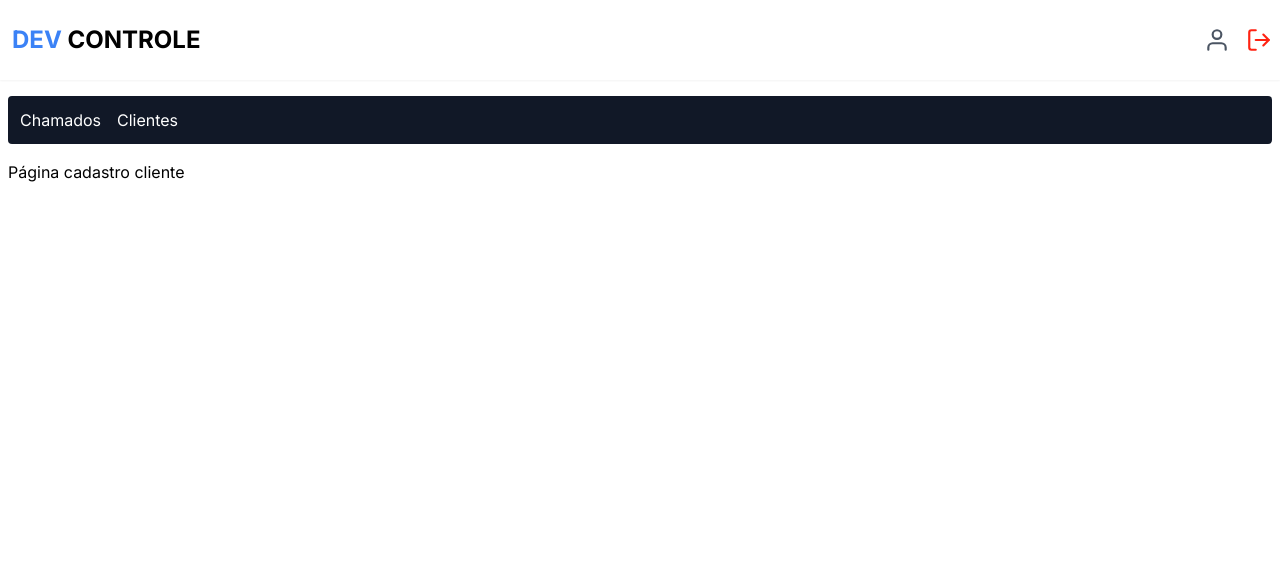
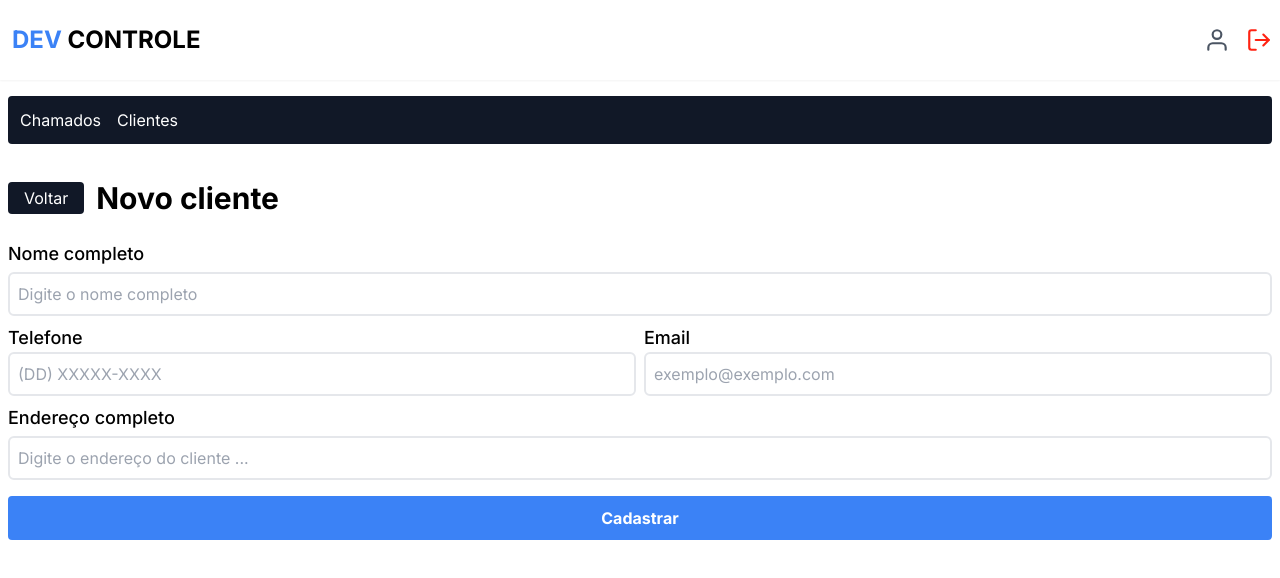
Before and after one commit to RaphaelDamico/devcontrol-app, a Next.js app: page /dashboard/customer/new in a window 1280 px wide. Shown: the top 578 px of the page. Built offline with nearby package versions, Linux system fonts and the light colour scheme; no server answers; sample sign-in values are in the browser's storage.

Commit message:
Criando inputs na página de novo cliente

```diff
--- a/package.json
+++ b/package.json
@@ -10,13 +10,16 @@
   },
   "dependencies": {
     "@auth/prisma-adapter": "^1.0.5",
+    "@hookform/resolvers": "^3.3.4",
     "@next-auth/prisma-adapter": "^1.0.7",
     "@prisma/client": "^5.8.0",
     "next": "14.0.4",
     "next-auth": "^4.24.5",
     "react": "^18",
     "react-dom": "^18",
-    "react-icons": "^4.12.0"
+    "react-hook-form": "^7.49.3",
+    "react-icons": "^4.12.0",
+    "zod": "^3.22.4"
   },
   "devDependencies": {
     "@types/node": "^20",
--- /dev/null
+++ b/src/app/dashboard/customer/components/form/index.tsx
@@ -0,0 +1,78 @@
+"use client"
+
+import { useForm } from 'react-hook-form';
+import { z } from 'zod';
+import { zodResolver } from '@hookform/resolvers/zod';
+import { Input } from '@/components/input';
+
+const schema = z.object({
+    name: z.string().min(1, "O campo Nome completo é obrigatório."),
+    email: z.string().email("Digite um email válido.").min(1, "O campo Email é obrigatório."),
+    phone: z.string().refine((value) => {
+        return /^(?:\(\d{2}\)\s?)?\d{9}$/.test(value) || /^\d{2}\s\d{9}$/.test(value) || /^\d{11}$/.test(value)
+    }, {
+        message:"O número de telefone deve ser digitado (DD) 999999999"
+    }),
+    address: z.string(),
+})
+
+type FormData = z.infer<typeof schema>
+
+export function NewCustomerForm() {
+    const { register, handleSubmit, formState: { errors} } = useForm<FormData>({
+        resolver: zodResolver(schema)
+    })
+
+    function handleRegisterCustomer(data: FormData) {
+
+    }
+
+    return(
+         <form className="flex flex-col mt-6" onSubmit={handleSubmit(handleRegisterCustomer)}>
+            <label className="mb-1 text-lg font-medium">Nome completo</label>
+            <Input
+                type="text"
+                name="name"
+                placeholder="Digite o nome completo"
+                error= {errors.name?.message}
+                register={register}
+            />
+            <section className="flex gap-2 my-2 flex-col sm:flex-row">
+                <div className="flex-1">
+                    <label className="mb-1 text-lg font-medium">Telefone</label>
+                    <Input
+                        type="text"
+                        name="phone"
+                        placeholder="(DD) XXXXX-XXXX"
+                        error= {errors.phone?.message}
+                        register={register}
+                    />
+                </div>
+                <div className="flex-1">
+                    <label className="mb-1 text-lg font-medium">Email</label>
+                    <Input
+                        type="email"
+                        name="email"
+                        placeholder="exemplo@exemplo.com"
+                        error= {errors.email?.message}
+                        register={register}
+                    />
+                </div>
+            </section>
+            <label className="mb-1 text-lg font-medium">Endereço completo</label>
+            <Input
+                type="address"
+                name="address"
+                placeholder="Digite o endereço do cliente ..."
+                error= {errors.address?.message}
+                register={register}
+            />
+            <button
+            type="submit"
+            className="bg-blue-500 my-4 px-2 h-11 rounded text-white font-bold"
+            >
+                Cadastrar
+            </button>
+         </form>
+    )
+}
--- a/src/app/dashboard/customer/new/page.tsx
+++ b/src/app/dashboard/customer/new/page.tsx
@@ -1,9 +1,28 @@
-import { Container } from "@/components/container";
+import { Container } from '@/components/container';
+import { authOptions } from '@/lib/auth';
+import { getServerSession } from 'next-auth';
+import Link from 'next/link';
+import { redirect } from 'next/navigation';
+import { NewCustomerForm } from '../components/form';
 
-export default function NewCustomer() {
+export default async function NewCustomer() {
+    const session = await getServerSession(authOptions);
+
+    if(!session || !session.user) {
+        redirect("/")
+    }
+
     return(
         <Container>
-            <h1>Página cadastro cliente</h1>
+            <main className="flex flex-col mt-9 mb-2">
+                <div className="flex items-center gap-3">
+                    <Link href="/dashboard/customer" className="bg-gray-900 px-4 py-1 text-white rounded">
+                        Voltar
+                    </Link>
+                    <h1 className="text-3xl font-bold">Novo cliente</h1>
+                </div>
+                <NewCustomerForm />
+            </main>
         </Container>
     )
 }
--- /dev/null
+++ b/src/components/input/index.tsx
@@ -0,0 +1,27 @@
+"use client"
+
+import { RegisterOptions, UseFormRegister } from 'react-hook-form';
+
+interface InputProps {
+    type: string;
+    placeholder: string;
+    name: string;
+    register: UseFormRegister<any>;
+    error?: string;
+    rules?: RegisterOptions;
+}
+
+export function Input({ name, placeholder, type,  register, error, rules }: InputProps) {
+    return(
+      <>
+        <input
+            className="w-full border-2 rounded-md h-11 px-2"
+            placeholder={placeholder}
+            type={type}
+            {...register(name, rules)}
+            id={name}
+        />
+        {error && <p className="text-red-500 my-1">{error}</p>}
+      </>
+    )
+}
```
Also changed, not shown: 1 other file (tests, documents, lock files or other folders).
